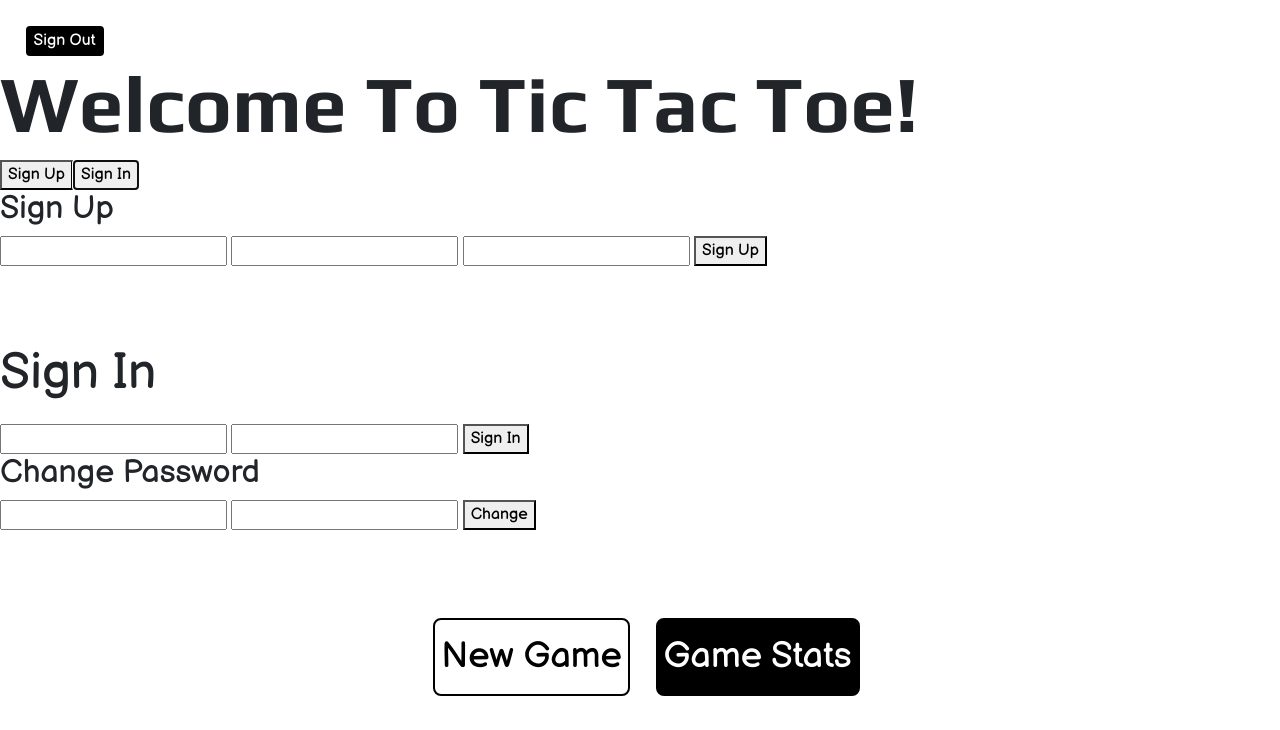
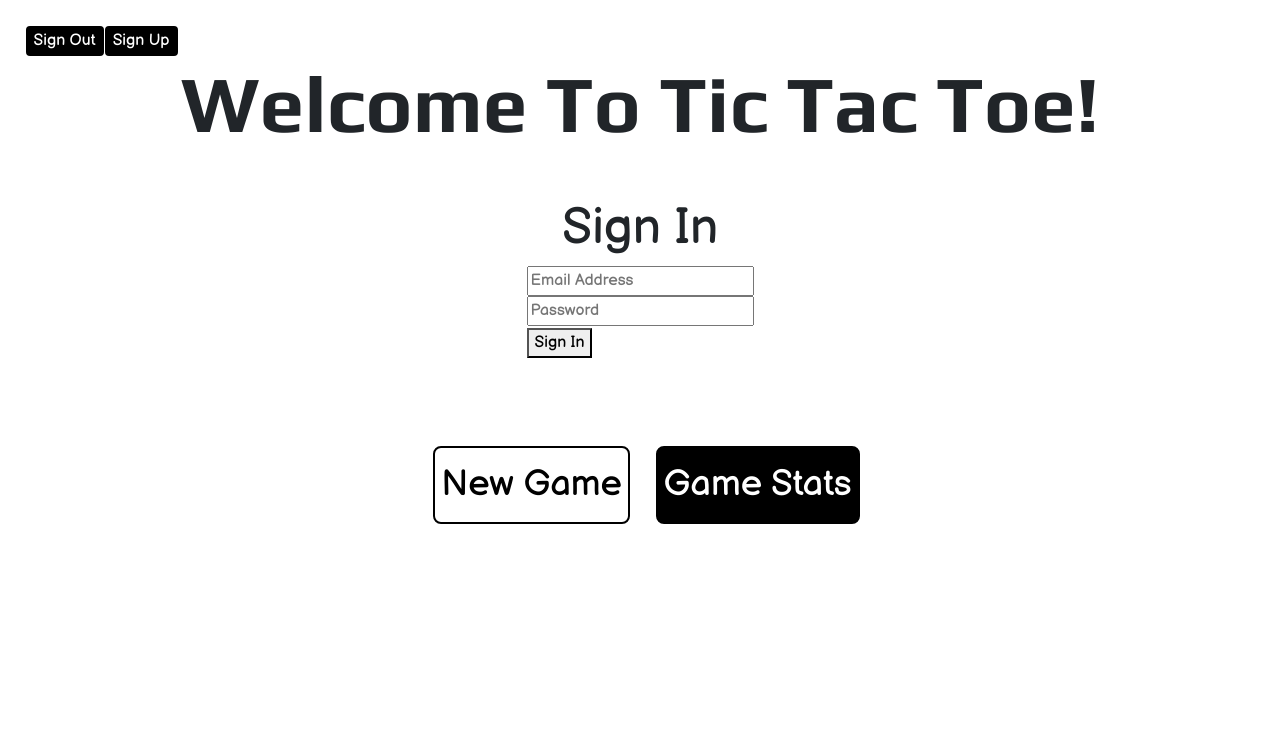
Before and after one commit to ako-21/tic-tac-toe, a website built with webpack: page index.html in a window 1280 px wide. Both pictures are taken after a click on the button "Sign In". Shown: the top 730 px of the page. Built offline with nearby package versions, Linux system fonts and the light colour scheme.

Commit message:
updated html, should be complete

```diff
--- a/index.html
+++ b/index.html
@@ -13,45 +13,60 @@
     </head>
     <body>
     <section id="topLeft" class="newStyle">
-      <button id="signOut">Sign Out</button>
+      <button id="signOut">Sign Out</button><button id="tosignin">Sign In</button><button id="tosignup">Sign Up</button>
     </section>
+    <div class="header-area">
     <section id="banner" class="oldStyle">
       <h1>Welcome To Tic Tac Toe!</h1>
     </section>
+  </div>
+  <div class="hide-sign-up">
+  <div class="sign-in-form-area newStyle">
+    <h2 id="signInHeader">Sign In</h2>
+    <form id="signIn">
+      <input required placeholder="Email Address" name="credentials[email]" type="email"><br>
+      <input required placeholder="Password" name="credentials[password]" type="password"><br>
+      <button type="Submit">Sign In</button>
+    </form>
+  </div>
+</div>
+    <div class="other-form-area">
     <section id="bellowBanner" class="newStyle">
-      <button id="toSignUp">Sign Up</button><button id="toSignIn">Sign In</button>
+      <div class="sign-up-hide">
       <h2 id="signUpHeader">Sign Up</h2>
       <form id="signUp">
-        <input name="credentials[email]" type="email">
-        <input name="credentials[password]" type="password">
-        <input name="credentials[password_confirmation]" type="password">
+        <input required placeholder="Email Address" name="credentials[email]" type="email">
+        <input required placeholder="Password" name="credentials[password]" type="password">
+        <input required placeholder="Confirm Password" name="credentials[password_confirmation]" type="password">
         <button type="Submit">Sign Up</button>
       </form>
-      <h2 id="signInHeader">Sign In</h2>
-      <form id="signIn">
-        <input name="credentials[email]" type="email">
-        <input name="credentials[password]" type="password">
-        <button type="Submit">Sign In</button>
-      </form>
+    </div>
+    <div class="hide-pw">
       <h2 id="changePWDHeader">Change Password</h2>
       <form id="changePWD">
-        <input name="passwords[old]" type="password">
-        <input name="passwords[new]" type="password">
+        <input required placeholder="Current Password" name="passwords[old]" type="password">
+        <input required placeholder="New Password" name="passwords[new]" type="password">
         <button type="Submit">Change</button>
       </form>
+    </div>
     </section>
-    <section id="messages" class="newStyle">
+  </div>
+  <div class="messages">
+    <section id="messages" class="OldStyle">
     </section>
+  </div>
 <br>
 <section id="dynamic" class="newStyle">
   <button type="Submit" id="newGame">New Game</button>
+  <br>
   <button type="Submit" id="gameStats">Game Stats</button>
 </section>
 <br>
+<div class="hide">
 <div class="game-box">
 <section id="game" class="X">
     <div class="container">
-      <div class="row">
+      <div class="row no-gutters">
         <div id="zero" class="col-4 col-sm-4 col-lx-4 col-md-4 col-lg-4">
           <button type="button" id="indexZero" class="zero" data-cell-index="0"></button>
         </div>
@@ -79,9 +94,10 @@
         <div id="eight" class="col-4 col-sm-4 col-lx-4 col-md-4 col-lg-4">
             <button id="indexEight" class="eight" data-cell-index="8"></button>
         </div>
+    </div>
       </div>
+      </section>
     </div>
-</section>
-</div>
+  </div>
   </body>
 </html>
```
Also changed, not shown: assets/scripts/gameEngine.js (deleted, +0 -29 lines).
